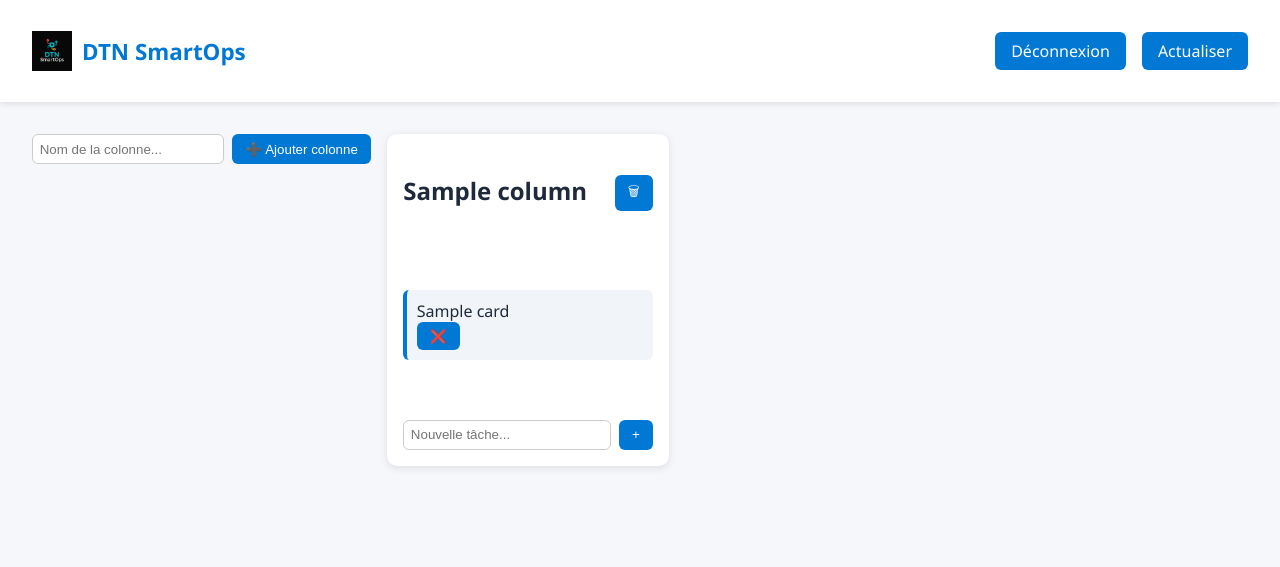
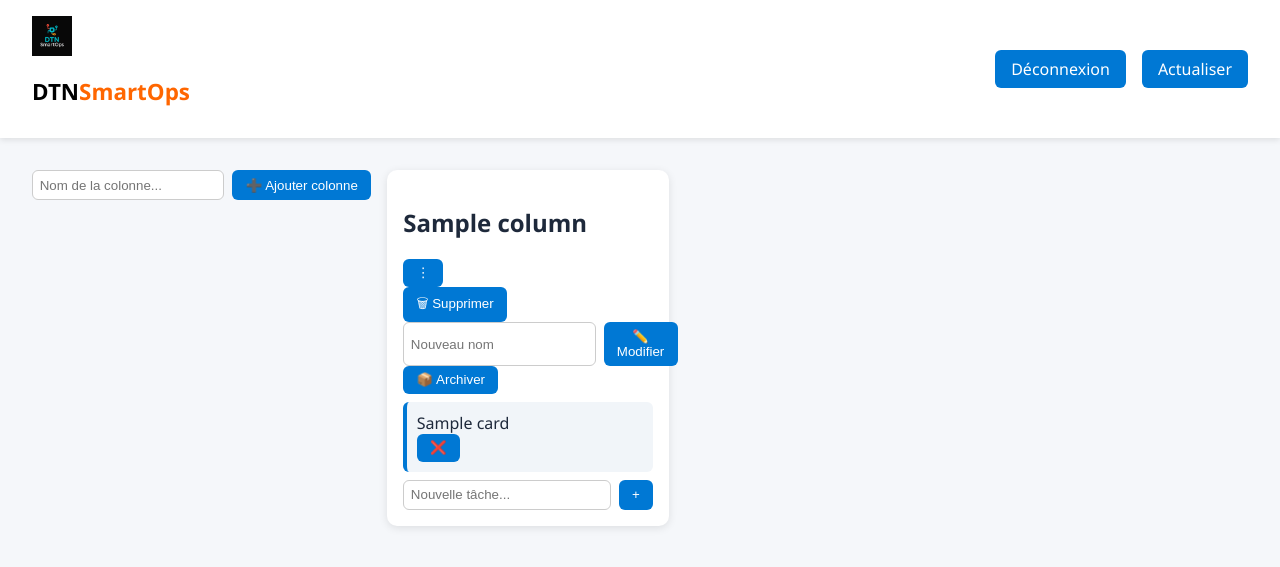
Before and after one commit to vitalien-bytes/dtn-smartops-final, a FastAPI app: page /board in a window 1280 px wide. Shown: the top 567 px of the page. Run offline with FastAPI, Linux system fonts and the light colour scheme; the visitor is signed in with stand-in values (Sample User, id 1); tables that the repository leaves empty hold one stand-in row (values such as "Sample post").

Commit message:
Update board.html

```diff
--- a/templates/board.html
+++ b/templates/board.html
@@ -4,11 +4,19 @@
     <meta charset="UTF-8">
     <title>{{ board.title }}</title>
     <link rel="stylesheet" href="/static/style.css">
+    <script>
+        // Ouvre ou ferme un menu colonne
+        function toggleMenu(id) {
+            const menu = document.getElementById("menu-" + id);
+            menu.style.display = menu.style.display === "block" ? "none" : "block";
+        }
+    </script>
 </head>
 <body>
 <header>
     <div class="logo-title">
-        <h1><img src="/static/logo.png" alt="logo">DTN SmartOps</h1>
+        <img src="/static/logo.png" alt="logo">
+        <h1><span style="color:#000;">DTN</span><span style="color:#ff6600;"> SmartOps</span></h1>
     </div>
     <div class="menu">
         <a href="/">Déconnexion</a>
@@ -17,8 +25,7 @@
 </header>
 
 <main class="board">
-
-    <!-- Ajouter une colonne -->
+    <!-- Ajouter une nouvelle colonne -->
     <section class="new-column">
         <form method="post" action="/add_column">
             <input name="title" placeholder="Nom de la colonne..." required>
@@ -28,12 +35,24 @@
 
     {% for column in columns %}
     <section class="column">
-        <h2>
-            {{ column.title }}
-            <form method="post" action="/delete_column/{{ column.id }}" style="display:inline;">
-                <button title="Supprimer colonne">🗑</button>
-            </form>
-        </h2>
+        <div class="column-header">
+            <h2>{{ column.title }}</h2>
+            <div class="dropdown">
+                <button class="menu-btn" onclick="toggleMenu('{{ column.id }}')">⋮</button>
+                <div id="menu-{{ column.id }}" class="dropdown-menu">
+                    <form method="post" action="/delete_column/{{ column.id }}">
+                        <button type="submit">🗑 Supprimer</button>
+                    </form>
+                    <form method="post" action="/edit_column/{{ column.id }}">
+                        <input type="text" name="new_title" placeholder="Nouveau nom" required>
+                        <button type="submit">✏️ Modifier</button>
+                    </form>
+                    <form method="post" action="/archive_column/{{ column.id }}">
+                        <button type="submit">📦 Archiver</button>
+                    </form>
+                </div>
+            </div>
+        </div>
 
         {% for card in column.cards %}
         <div class="card">
@@ -51,7 +70,6 @@
         </form>
     </section>
     {% endfor %}
-
 </main>
 </body>
 </html>
```
